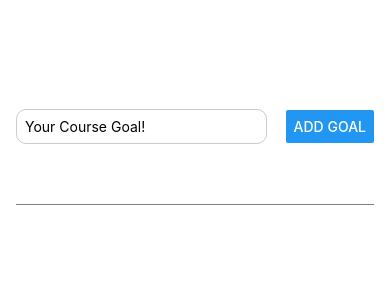
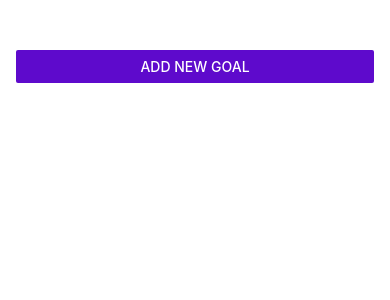
Before and after one commit to davidliberal0/native-app, a React Native app: screen / in a window 390 px wide. Shown: the top 300 px of the page. Built offline with nearby package versions, Linux system fonts and the light colour scheme.

Commit message:
add modal that displays the goal input on press of button

```diff
--- a/App.js
+++ b/App.js
@@ -13,7 +13,12 @@
 import { ReloadInstructions } from "react-native/Libraries/NewAppScreen";
 
 export default function App() {
+  const [modalIsVisible, setModalIsVisible] = useState(false);
   const [courseGoals, setCourseGoals] = useState([]);
+
+  const startAddGoalHandler = () => {
+    setModalIsVisible(true);
+  };
 
   const addGoalHandler = (enteredGoal) => {
     setCourseGoals((currentGoals) => [
@@ -31,7 +36,14 @@
   };
   return (
     <View style={styles.appContainer}>
-      <GoalInput onAddGoal={addGoalHandler} />
+      <Button
+        title="Add New Goal"
+        color="#5e0acc"
+        onPress={startAddGoalHandler}
+      />
+      {modalIsVisible ? (
+        <GoalInput onAddGoal={addGoalHandler} visible={modalIsVisible} />
+      ) : null}
       <View style={styles.goalsContainer}>
         <FlatList
           data={courseGoals}
--- a/components/GoalInput.jsx
+++ b/components/GoalInput.jsx
@@ -1,5 +1,5 @@
 import React, { useState } from "react";
-import { View, StyleSheet, Button, TextInput } from "react-native";
+import { View, StyleSheet, Button, TextInput, Modal } from "react-native";
 
 const GoalInput = (props) => {
   const [enteredGoal, setEnteredGoalText] = useState("");
@@ -14,6 +14,7 @@
   };
 
   return (
+    <Modal visible={props.visible} animationType="slide">
       <View style={styles.inputContainer}>
         <TextInput
           placeholder="Your Course Goal!"
@@ -23,6 +24,7 @@
         />
         <Button title="Add Goal" onPress={addGoalHandler} />
       </View>
+    </Modal>
   );
 };
 
```
Lines whose indentation alone changed are shown as unchanged.
